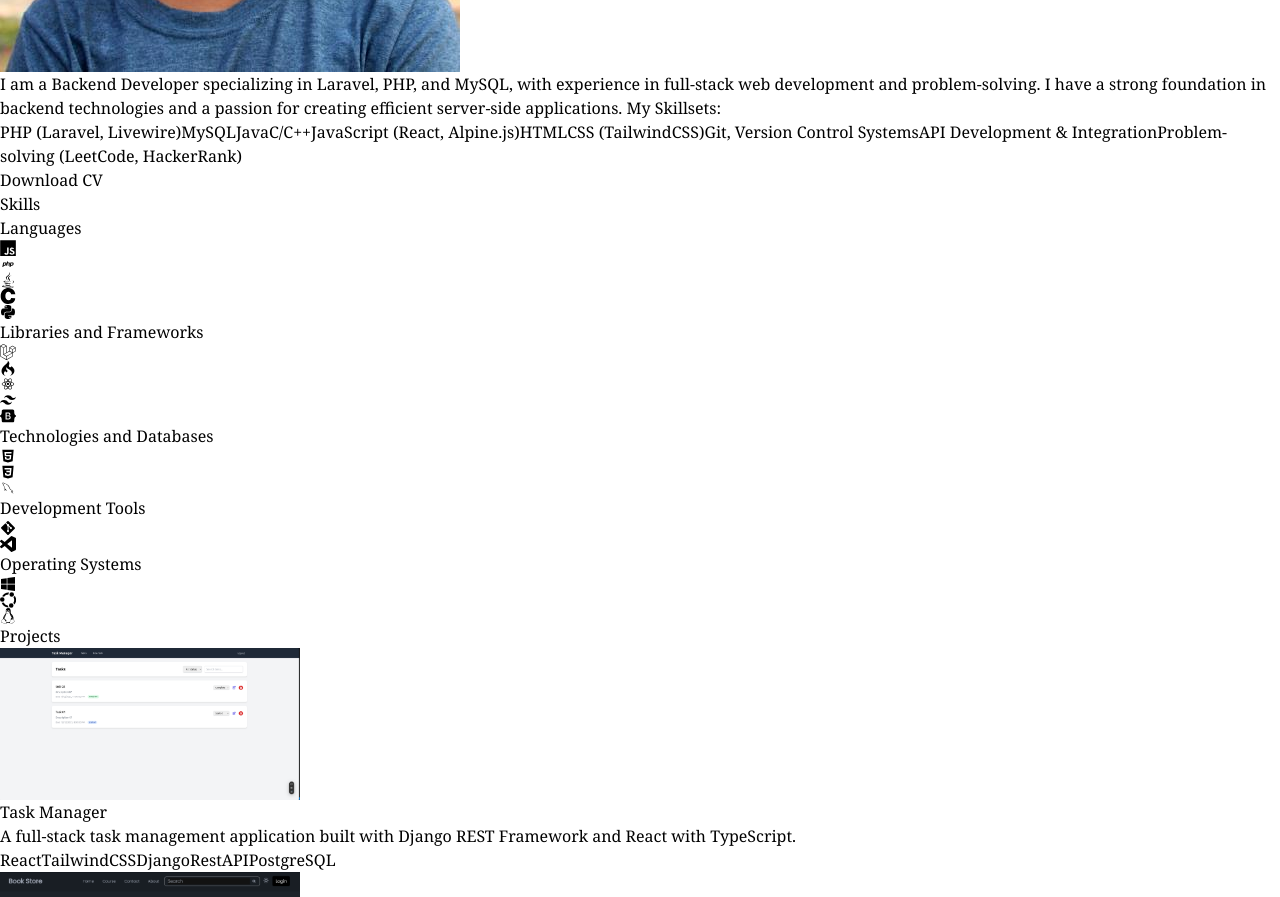
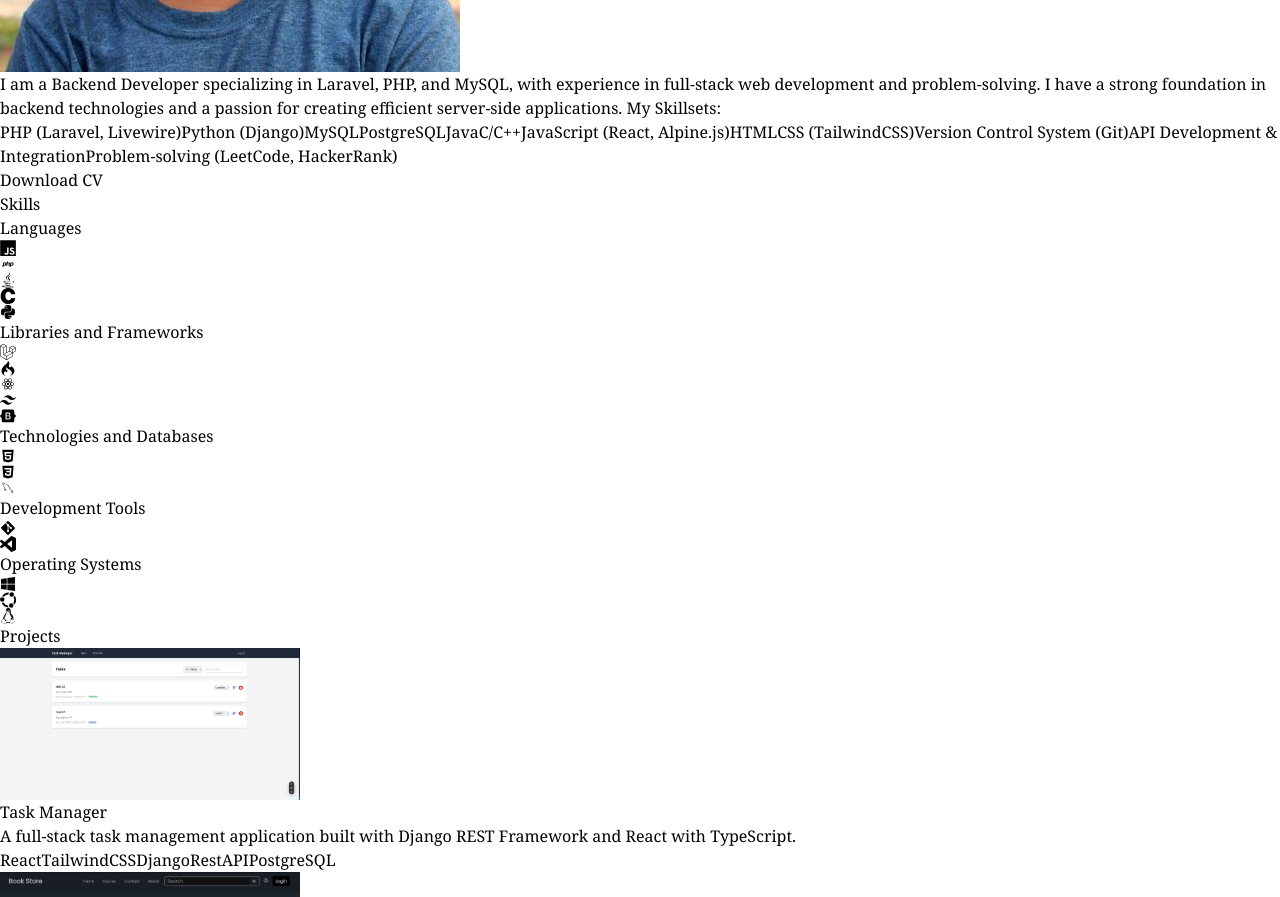
Before and after one commit to imrankabir02/portfolio, a React (Vite) app: page / in a window 1280 px wide. Shown: the part 1540-2437 px from the top of the page. Built offline with nearby package versions, Linux system fonts and the light colour scheme; a web font is replaced by a local one.

Commit message:
code updated

```diff
--- a/src/constants/index.js
+++ b/src/constants/index.js
@@ -17,13 +17,15 @@ export const ABOUT_TEXT = `I am a Backend Developer specializing in Laravel, PHP
 
 export const SKILLSETS = [
   "PHP (Laravel, Livewire)",
+  "Python (Django)",
   "MySQL",
+  "PostgreSQL",
   "Java",
   "C/C++",
   "JavaScript (React, Alpine.js)",
   "HTML",
   "CSS (TailwindCSS)",
-  "Git, Version Control Systems",
+  "Version Control System (Git)",
   "API Development & Integration",
   "Problem-solving (LeetCode, HackerRank)",
 ];
```
